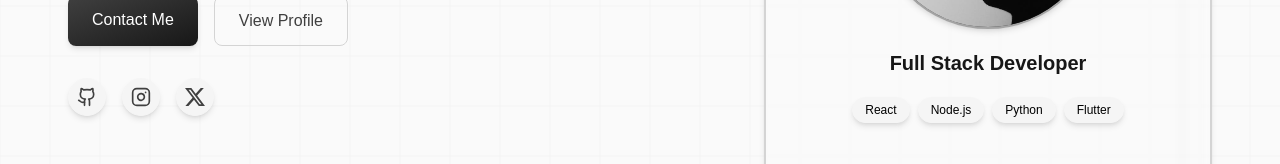
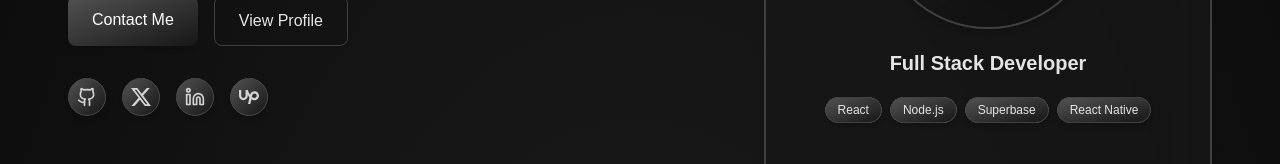
Before and after one commit to prospersamuel/My_Portfolio, a React (Vite) app: page / in a window 1280 px wide. Shown: the part 394-558 px from the top of the page. Built offline with nearby package versions, Linux system fonts and the light colour scheme; what @midudev/tailwind-animations would draw is missing.

Commit message:
Update theme default value to 'dark', add LinkedIn icon to Profile, enhance Hero component with social links, and refine PortfolioOverview title

```diff
--- a/src/context/Appcontext.jsx
+++ b/src/context/Appcontext.jsx
@@ -5,7 +5,7 @@ const AppContext = createContext();
 export const useApp = () => useContext(AppContext);
 
 export const AppProvider = ({ children }) => {
-  const [theme, setTheme] = useState(() => localStorage.getItem('theme') || 'light');
+  const [theme, setTheme] = useState(() => localStorage.getItem('theme') || 'dark');
 
   const toggleTheme = () => {
     setTheme((prev) => (prev === 'dark' ? 'light' : 'dark'));
--- a/src/pages/Profile/Profile.jsx
+++ b/src/pages/Profile/Profile.jsx
@@ -1,5 +1,5 @@
 import { useRef, useState, useEffect } from "react";
-import { Calendar, ChevronRight, Earth } from "lucide-react";
+import { Calendar, ChevronRight, Earth, Linkedin } from "lucide-react";
 import medark from "../../assets/medark.png";
 import melight from "../../assets/melight.png";
 import BlurText from "../../components/BlurText";
@@ -181,6 +181,11 @@ export default function Profile() {
                   link: "https://github.com/prospersamuel",
                 },
                 {
+                  name: "LinkedIn",
+                  icon: <Linkedin className="size-4" />,
+                  link: "https://github.com/prospersamuel",
+                },
+                {
                   name: "Twitter",
                   icon: <SiX />,
                   link: "https://x.com/ProsperSam35123",
@@ -253,7 +258,7 @@ export default function Profile() {
             </p>
             <ul className="list-disc  space-y-2 text-neutral-600 dark:text-neutral-400 text-sm">
               {[
-                "Built a crypto-style dashboard with live balance growth, deposits, and withdrawals using Firebase.",
+                "Built and is managing a live Nigerian SMM platform for boosting followers, likes and various services on different platforms like tiktok with secure payment integration and live orders tracking.",
                 "Designed and developed a referral tracking MVP for eCommerce websites without user signups.",
                 "Integrated payment verification and webhook handling with Flutterwave for seamless transactions.",
               ].map((exp, i) => (
@@ -312,7 +317,7 @@ export default function Profile() {
           >
             <h2 className="text-2xl font-bold mb-4">Technical Skills</h2>
             <p className="text-neutral-600 dark:text-neutral-400 text-sm">
-              React, Tailwind, Firebase, Node.js, Python, Flutter, WordPress,
+              React, Tailwind, Firebase, Node.js, Python, React Native, WordPress,
               Git. I also focus on design systems, authentication flows, AI
               chatbots, referral systems, and payment integrations.
             </p>
--- a/src/pages/home/Hero.jsx
+++ b/src/pages/home/Hero.jsx
@@ -1,10 +1,10 @@
 import { motion, useInView } from "framer-motion";
 import { useRef } from "react";
-import { Github, Instagram } from "lucide-react";
+import { Github, Instagram, Linkedin } from "lucide-react";
 import BlurText from "../../components/BlurText";
 import TextType from "../../components/TextType";
 import CountUp from "../../components/Countup";
-import { SiX } from "react-icons/si";
+import { SiUpwork, SiX } from "react-icons/si";
 import medark from "../../assets/medark.png";
 import melight from "../../assets/melight.png";
 import { useApp } from "../../context/Appcontext";
@@ -23,7 +23,7 @@ export function Hero() {
       opacity: 1,
       transition: {
         staggerChildren: 0.1,
-        duration: 0.4
+        duration: 0.3
       }
     }
   };
@@ -34,7 +34,7 @@ export function Hero() {
       opacity: 1,
       y: 0,
       transition: {
-        duration: 0.5,
+        duration: 0.3,
         ease: "easeOut"
       }
     }
@@ -46,7 +46,7 @@ export function Hero() {
       opacity: 1,
       scale: 1,
       transition: {
-        duration: 0.6,
+        duration: 0.5,
         ease: "easeOut"
       }
     },
@@ -54,7 +54,7 @@ export function Hero() {
       y: -5,
       scale: 1.02,
       transition: {
-        duration: 0.2
+        duration: 0.1
       }
     }
   };
@@ -131,41 +131,24 @@ export function Hero() {
           </motion.div>
 
           {/* Social Links */}
-          <motion.div
-            className="flex justify-center lg:justify-start gap-4 pt-2"
-            variants={itemVariants}
-          >
-            <a
-              href="https://github.com/prospersamuel"
+          <div className="flex justify-center items-center lg:justify-start gap-4 pt-2">
+          {[
+            {icon: <Github size={20} className="text-neutral-700 dark:text-neutral-300"/>, link: 'https://github.com/prospersamuel'},
+            {icon: <SiX size={20} className="text-neutral-700 dark:text-neutral-300"/>, link: 'https://x.com/ProsperSam35123'},
+            {icon: <Linkedin size={20} className="text-neutral-700 dark:text-neutral-300"/>, link: 'https://www.linkedin.com/in/prosper-samuel-433445332/'},
+            {icon: <SiUpwork size={20} className="text-neutral-700 dark:text-neutral-300"/>, link: 'https://www.upwork.com/freelancers/~012c01bb2ced10ae78?mp_source=share'}
+          ].map((links)=>(
+            <motion.div className="flex justify-center lg:justify-start" variants={itemVariants}>
+               <a
+              href={links.link}
               target="_blank"
               className="p-2 rounded-full border border-neutral-100 dark:border-neutral-700 bg-neutral-100 shadow-md dark:bg-gradient-to-br from-neutral-700 to-neutral-900 dark:from-neutral-600 dark:to-neutral-900 hover:scale-110 duration-200 transition"
             >
-              <Github
-                size={20}
-                className="text-neutral-700 dark:text-neutral-300"
-              />
+              {links.icon}
             </a>
-            <a
-              href="https://www.instagram.com/prosper_samuel55/"
-              target="_blank"
-              className="p-2 rounded-full border border-neutral-100 dark:border-neutral-700 bg-neutral-100 shadow-md dark:bg-gradient-to-br from-neutral-700 to-neutral-900 dark:from-neutral-600 dark:to-neutral-900 hover:scale-110 duration-200 transition"
-            >
-              <Instagram
-                size={20}
-                className="text-neutral-700 dark:text-neutral-300"
-              />
-            </a>
-            <a
-              href="https://x.com/ProsperSam35123"
-              target="_blank"
-              className="p-2 rounded-full border border-neutral-100 dark:border-neutral-700 bg-neutral-100 shadow-md dark:bg-gradient-to-br from-neutral-700 to-neutral-900 dark:from-neutral-600 dark:to-neutral-900 hover:scale-110 duration-200 transition"
-            >
-              <SiX
-                size={20}
-                className="text-neutral-700 dark:text-neutral-300"
-              />
-            </a>
-          </motion.div>
+            </motion.div>
+          ))}
+          </div>
         </motion.div>
 
         <motion.div className="block lg:hidden" variants={itemVariants}>
@@ -217,7 +200,7 @@ export function Hero() {
               className="flex justify-center gap-2"
               variants={containerVariants}
             >
-              {["React", "Node.js", "Python", "Flutter"].map((tech, index) => (
+              {["React", "Node.js", "Superbase", "React Native"].map((tech, index) => (
                 <motion.span
                   key={tech}
                   variants={itemVariants}
--- a/src/pages/home/PortfolioOverview.jsx
+++ b/src/pages/home/PortfolioOverview.jsx
@@ -141,7 +141,7 @@ export const PortfolioOverview = () => {
                   {[
                     {
                       icon: Laptop,
-                      title: "Web Development",
+                      title: "Web & App Development",
                       desc: "Custom websites using WordPress or code and mobile applications tailored to your needs.",
                     },
                     {
```
